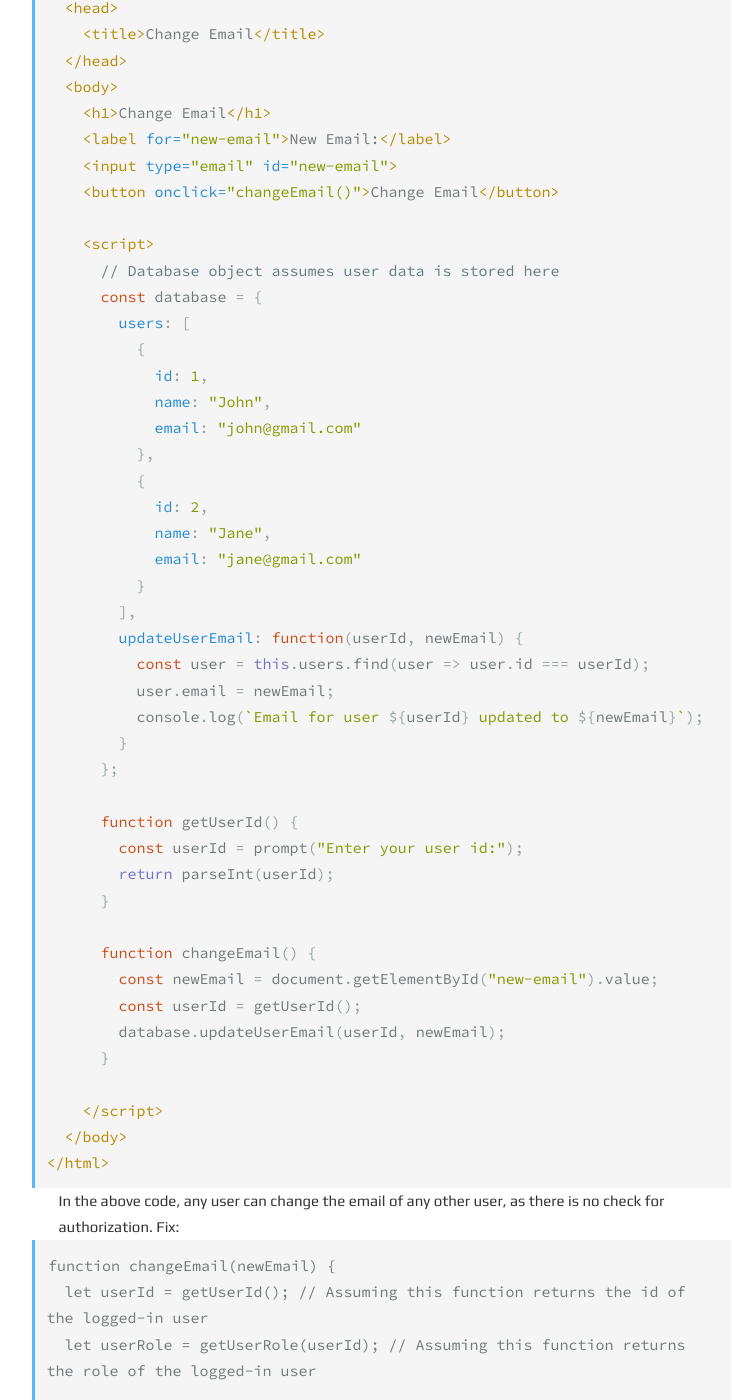
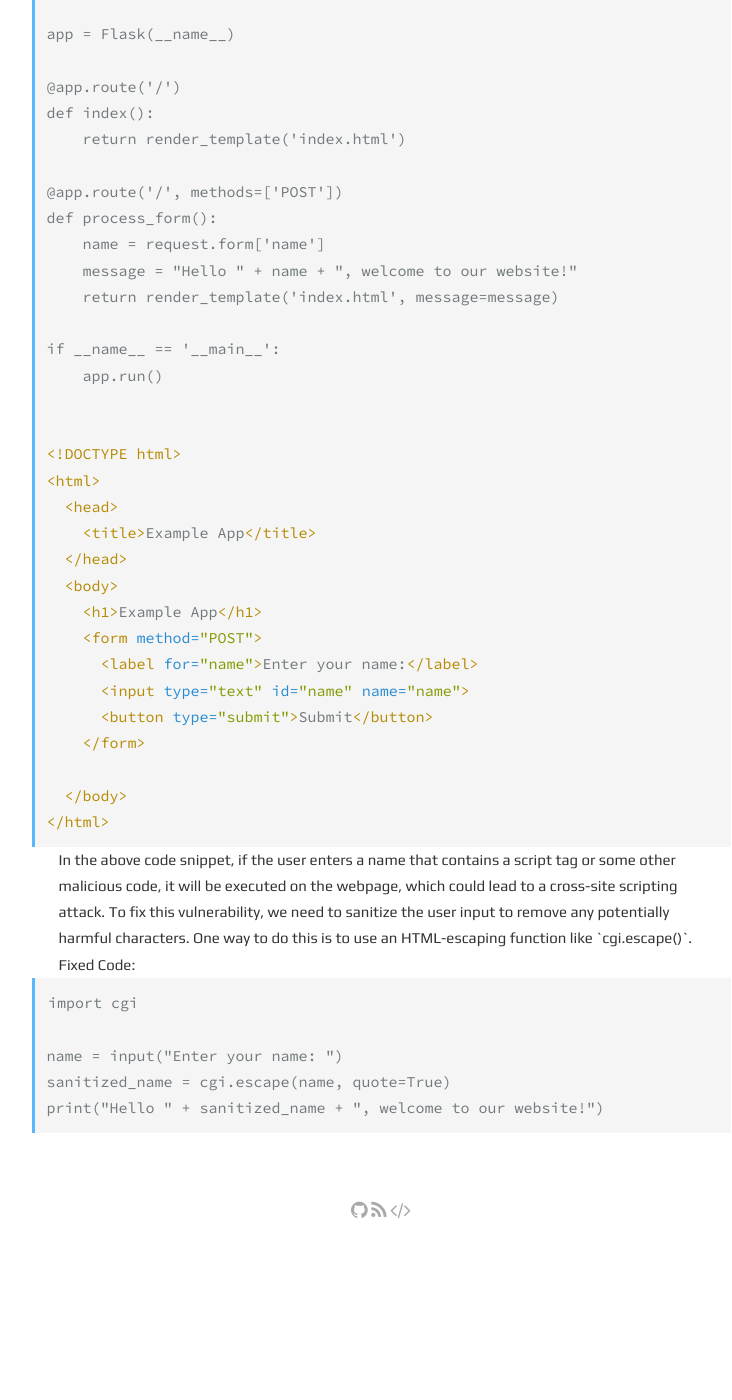
Before and after one commit to robsware/robsware.github.io, a Jekyll site: the page built from challenges/2023-03-27.html, in a window 1280 px wide and 1400 px high, scrolled down 241 px. Shown: the whole window, without its empty margins (259-991 px from the left). Built offline with Jekyll 4.4.1, drawn with Linux system fonts in a browser that asks for light colours; after the commit the page ends 1481 px from its top, so only the background shows below that; some of the changed text lies outside the part shown.

Commit message:
Automated daily appsec challenge

```diff
--- a/challenges/2023-03-27.html
+++ b/challenges/2023-03-27.html
@@ -11,77 +11,60 @@ layout: page
       </button>
     </div>
   </section>
-The vulnerability is Missing Authorization
+The vulnerability is Improper Neutralization of Input During Web Page Generation ('Cross-site Scripting')
 {% highlight html %}
+from flask import Flask, request, render_template
+
+app = Flask(__name__)
+
+@app.route('/')
+def index():
+    return render_template('index.html')
+
+@app.route('/', methods=['POST'])
+def process_form():
+    name = request.form['name']
+    message = "Hello " + name + ", welcome to our website!"
+    return render_template('index.html', message=message)
+
+if __name__ == '__main__':
+    app.run()
+
+
 <!DOCTYPE html>
 <html>
   <head>
-    <title>Change Email</title>
+    <title>Example App</title>
   </head>
   <body>
-    <h1>Change Email</h1>
-    <label for="new-email">New Email:</label>
-    <input type="email" id="new-email">
-    <button onclick="changeEmail()">Change Email</button>
-
-    <script>
-      // Database object assumes user data is stored here
-      const database = {
-        users: [
-          {
-            id: 1,
-            name: "John",
-            email: "john@gmail.com"
-          },
-          {
-            id: 2,
-            name: "Jane",
-            email: "jane@gmail.com"
-          }
-        ],
-        updateUserEmail: function(userId, newEmail) {
-          const user = this.users.find(user => user.id === userId);
-          user.email = newEmail;
-          console.log(`Email for user ${userId} updated to ${newEmail}`);
-        }
-      };
-
-      function getUserId() {
-        const userId = prompt("Enter your user id:");
-        return parseInt(userId);
-      }
-
-      function changeEmail() {
-        const newEmail = document.getElementById("new-email").value;
-        const userId = getUserId();
-        database.updateUserEmail(userId, newEmail);
-      }
-
-    </script>
+    <h1>Example App</h1>
+    <form method="POST">
+      <label for="name">Enter your name:</label>
+      <input type="text" id="name" name="name">
+      <button type="submit">Submit</button>
+    </form>
+    {% if message %}
+      <p>{{ message }}</p>
+    {% endif %}
   </body>
 </html>
-
 
 {% endhighlight %}
 
 
-In the above code, any user can change the email of any other user, as there is no check for authorization.
+In the above code snippet, if the user enters a name that contains a script tag or some other malicious code, it will be executed on the webpage, which could lead to a cross-site scripting attack.
 
-Fix:
+To fix this vulnerability, we need to sanitize the user input to remove any potentially harmful characters. One way to do this is to use an HTML-escaping function like `cgi.escape()`.
+
+Fixed Code:
 
 
 
 {% highlight html %}
-function changeEmail(newEmail) {
-  let userId = getUserId(); // Assuming this function returns the id of the logged-in user
-  let userRole = getUserRole(userId); // Assuming this function returns the role of the logged-in user
+import cgi
 
-  if(userRole === 'admin') {
-    let targetUserId = prompt('Enter the user id whose email you want to update:');
-    database.updateUserEmail(targetUserId, newEmail);
-  } else {
-    database.updateUserEmail(userId, newEmail);
-  }
-}
+name = input("Enter your name: ")
+sanitized_name = cgi.escape(name, quote=True)
+print("Hello " + sanitized_name + ", welcome to our website!")
 
 {% endhighlight %}
```
Also changed, not shown: challenges/dailyappsec.html (+6 -27 lines).
